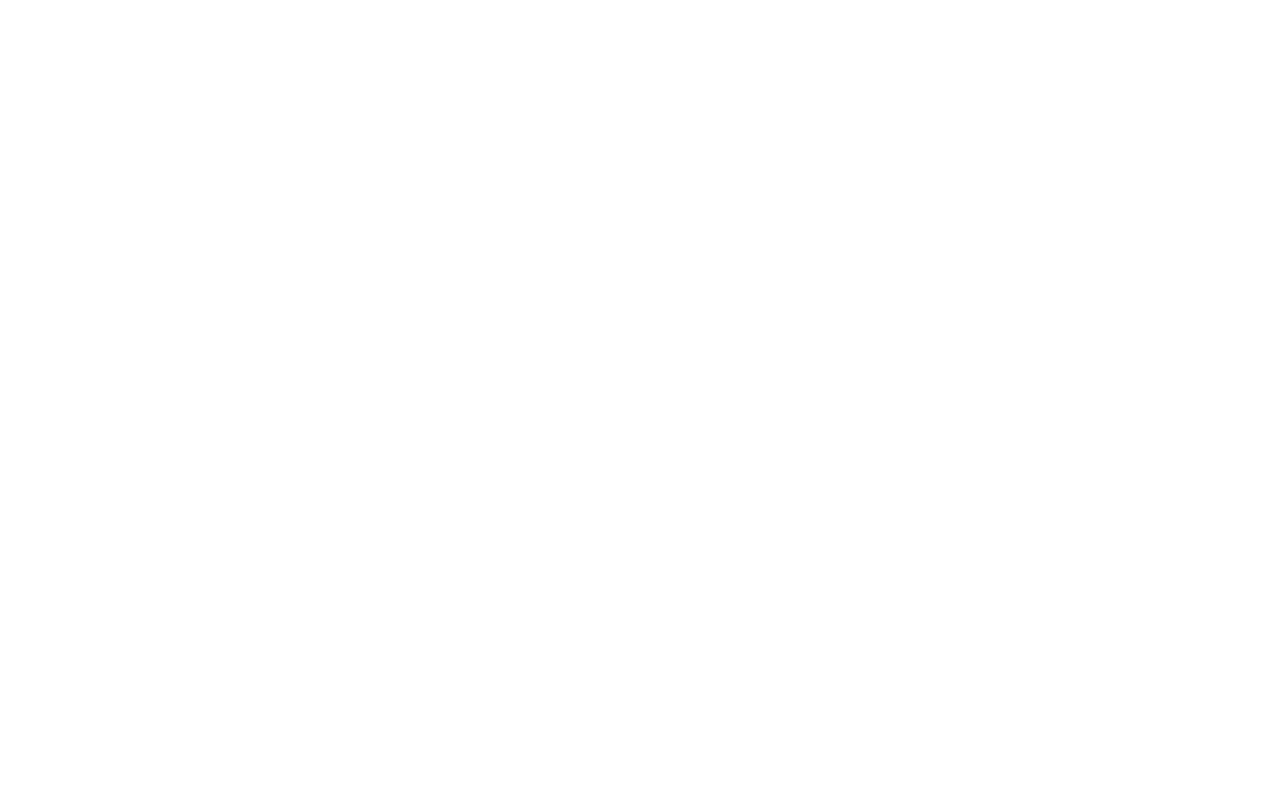
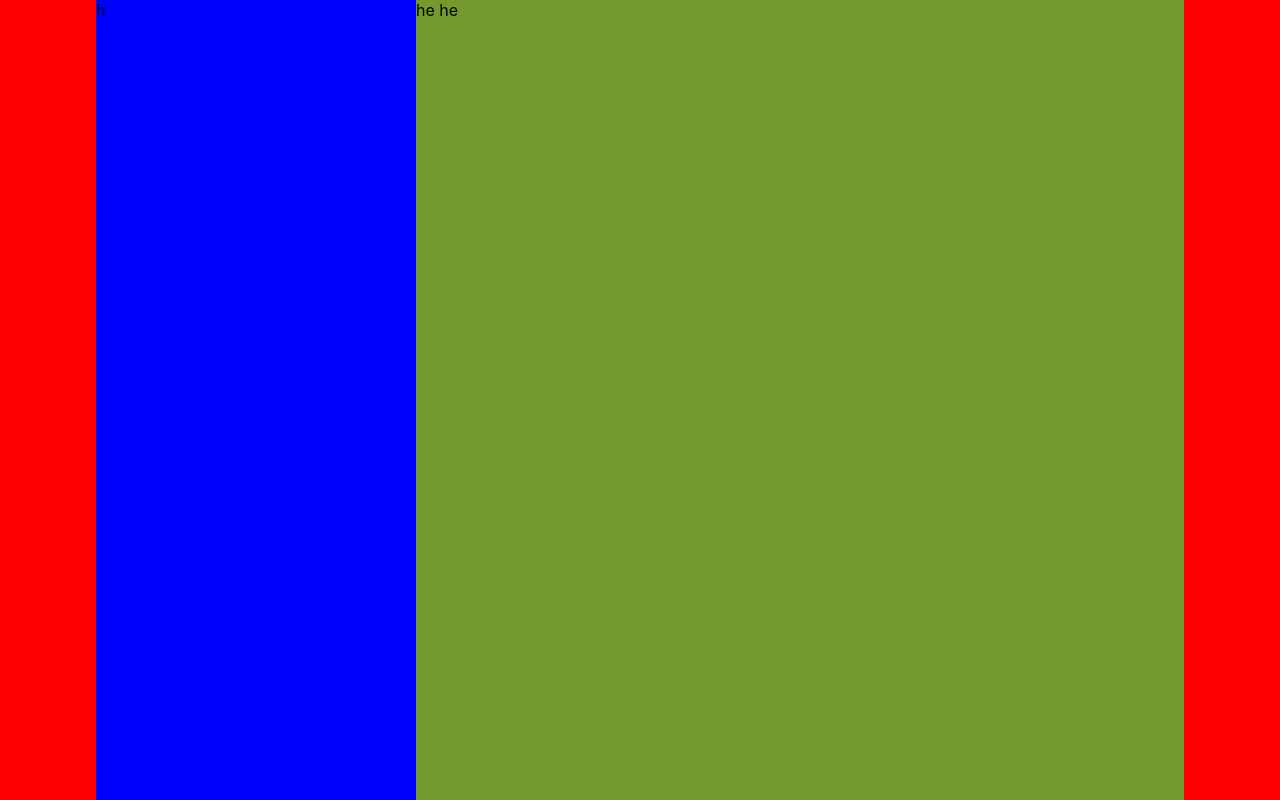
Before and after one commit to cothi/resume, a React (Create React App) app: page / in a window 1280 px wide. Built offline with nearby package versions, Linux system fonts and the light colour scheme.

Commit message:
set layout

```diff
--- a/package.json
+++ b/package.json
@@ -7,8 +7,10 @@
     "@testing-library/react": "^13.3.0",
     "@testing-library/user-event": "^13.5.0",
     "react": "^18.2.0",
+    "react-device-detect": "^2.2.2",
     "react-dom": "^18.2.0",
     "react-scripts": "5.0.1",
+    "styled-components": "^5.3.5",
     "web-vitals": "^2.1.4"
   },
   "scripts": {
--- a/src/App.css
+++ /dev/null
@@ -1,38 +0,0 @@
-.App {
-  text-align: center;
-}
-
-.App-logo {
-  height: 40vmin;
-  pointer-events: none;
-}
-
-@media (prefers-reduced-motion: no-preference) {
-  .App-logo {
-    animation: App-logo-spin infinite 20s linear;
-  }
-}
-
-.App-header {
-  background-color: #282c34;
-  min-height: 100vh;
-  display: flex;
-  flex-direction: column;
-  align-items: center;
-  justify-content: center;
-  font-size: calc(10px + 2vmin);
-  color: white;
-}
-
-.App-link {
-  color: #61dafb;
-}
-
-@keyframes App-logo-spin {
-  from {
-    transform: rotate(0deg);
-  }
-  to {
-    transform: rotate(360deg);
-  }
-}
--- a/src/App.js
+++ b/src/App.js
@@ -1,13 +1,37 @@
-import './App.css';
+import { useEffect, useState } from "react";
+import Sidebar from "./components/Sidebar"
+import Main from "./components/Main"
+import styles from "./App.module.css"
+
 
 function App() {
+  const [isMobile, setIsMobile] = useState(false);
+
+  const handleResize = () => {
+    if (window.innerWidth < 720) {
+      setIsMobile(true);
+    } else {
+      setIsMobile(false);
+    }
+  }
+  useEffect(() => {
+    window.addEventListener("resize", handleResize);
+  })
+
   return (
-    <div className="App">
-
-
-
+    <div className={styles.App}>
+      {
+        !isMobile ?
+          <Sidebar />
+          :
+          null
+      }
+      <Main />
     </div >
   );
 }
 
+
+
+
 export default App;
--- /dev/null
+++ b/src/App.module.css
@@ -0,0 +1,7 @@
+.App {
+  background-color: red;
+  height: 100%;
+  width: 100%;
+  display: flex;
+  justify-content: center;
+}
--- /dev/null
+++ b/src/components/Main.js
@@ -0,0 +1,10 @@
+import styles from "./Main.module.css"
+
+export default function Main() {
+  return (
+    <div className={styles.main_root}>
+      he
+      he
+    </div>
+  );
+}
--- /dev/null
+++ b/src/components/Main.module.css
@@ -0,0 +1,5 @@
+.main_root {
+  background-color: #74992e;
+  width: 60%;
+  height: 100%;
+}
--- /dev/null
+++ b/src/components/Sidebar.js
@@ -0,0 +1,10 @@
+import styles from "./Sidebar.module.css"
+
+export default function Sidebar() {
+  return (
+    <div className={styles.Sidebar_root}>
+      h
+    </div>
+
+  );
+}
--- /dev/null
+++ b/src/components/Sidebar.module.css
@@ -0,0 +1,5 @@
+.Sidebar_root {
+  background-color: blue;
+  height: 100%;
+  width: 25%;
+}
--- a/src/index.css
+++ b/src/index.css
@@ -1,3 +1,13 @@
+html {
+  width: 100%;
+  height: 100%;
+}
+
+#root {
+  width: 100%;
+  height: 100%;
+}
+
 body {
   margin: 0;
   font-family: -apple-system, BlinkMacSystemFont, 'Segoe UI', 'Roboto', 'Oxygen',
@@ -5,9 +15,6 @@
     sans-serif;
   -webkit-font-smoothing: antialiased;
   -moz-osx-font-smoothing: grayscale;
+  width: 100%;
+  height: 100%;
 }
-
-code {
-  font-family: source-code-pro, Menlo, Monaco, Consolas, 'Courier New',
-    monospace;
-}
```
Also changed, not shown: src/logo.svg (deleted), 1 other file (tests, documents, lock files or other folders).
